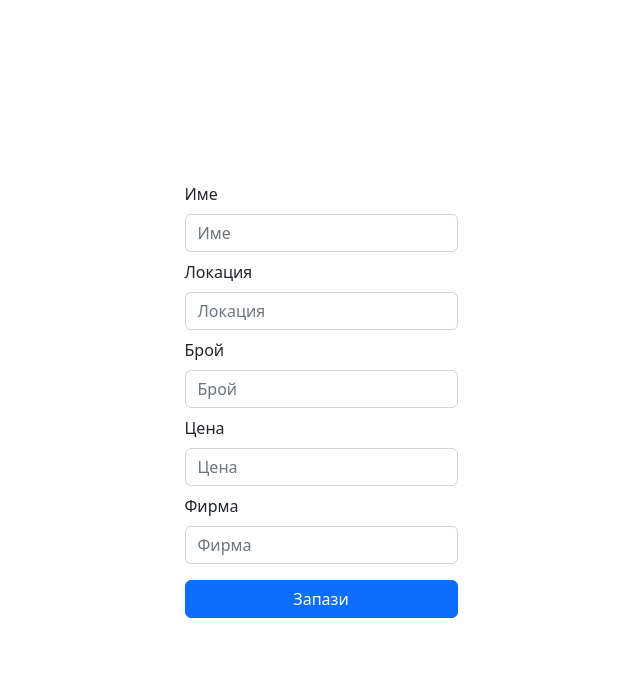
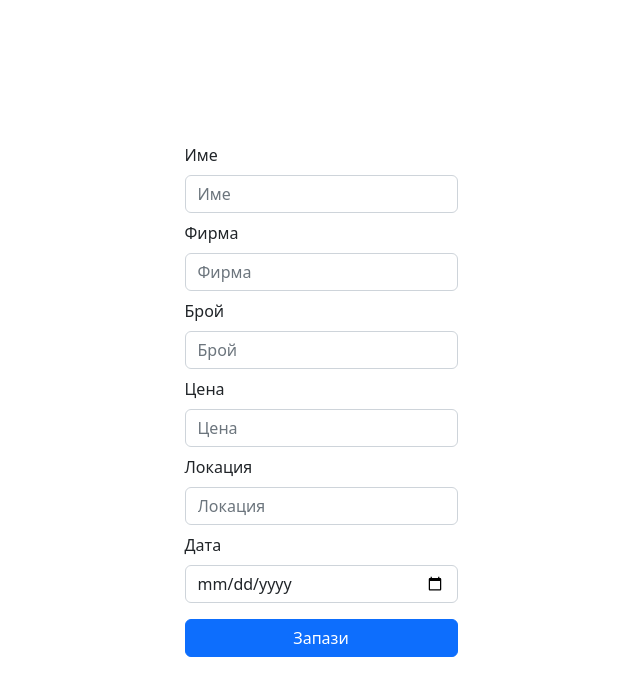
Before and after one commit to kaloyaqn/lz1kam.github.io, a React (Create React App) app in the folder frontend/: page /add in a window 1280 px wide. Shown: the top 696 px of the page, without its empty margins (319-959 px from the left). Built offline with nearby package versions, Linux system fonts and the light colour scheme.

Commit message:
feat: added date

```diff
--- a/frontend/src/components/AddUser.js
+++ b/frontend/src/components/AddUser.js
@@ -8,6 +8,7 @@ const AddUser = () => {
   const [firma, setFirma] = useState("");
   const [broi, setBroi] = useState("");
   const [cena, setCena] = useState("");
+  const [date, setDate] = useState("");
   const navigate = useNavigate();
 
   const saveUser = async (e) => {
@@ -19,6 +20,7 @@ const AddUser = () => {
         firma,
         broi,
         cena,
+        date,
       });
       navigate("/");
     } catch (error) {
@@ -43,6 +45,44 @@ const AddUser = () => {
             </div>
           </div>
           <div className="field mb-2">
+            <label className="form-label">Фирма</label>
+            <div className="control">
+              <input
+                type="text"
+                className="form-control"
+                value={firma}
+                onChange={(e) => setFirma(e.target.value)}
+                placeholder="Фирма"
+              />
+            </div>
+          </div>
+
+
+          <div className="field mb-2">
+            <label className="form-label">Брой</label>
+            <div className="control">
+              <input
+                type="number"
+                className="form-control"
+                value={broi}
+                onChange={(e) => setBroi(e.target.value)}
+                placeholder="Брой"
+              />
+            </div>
+          </div>
+          <div className="field mb-2">
+            <label className="form-label">Цена</label>
+            <div className="control">
+              <input
+                type="number"
+                className="form-control"
+                value={cena}
+                onChange={(e) => setCena(e.target.value)}
+                placeholder="Цена"
+              />
+            </div>
+          </div>
+          <div className="field mb-2">
             <label className="form-label">Локация</label>
             <div className="control">
               <input
@@ -55,38 +95,14 @@ const AddUser = () => {
             </div>
           </div>
           <div className="field mb-2">
-            <label className="form-label">Брой</label>
+            <label className="form-label">Дата</label>
             <div className="control">
               <input
-                type="text"
+                type="date"
                 className="form-control"
-                value={broi}
-                onChange={(e) => setBroi(e.target.value)}
-                placeholder="Брой"
-              />
-            </div>
-          </div>
-          <div className="field mb-2">
-            <label className="form-label">Цена</label>
-            <div className="control">
-              <input
-                type="text"
-                className="form-control"
-                value={cena}
-                onChange={(e) => setCena(e.target.value)}
-                placeholder="Цена"
-              />
-            </div>
-          </div>
-          <div className="field">
-            <label className="form-label">Фирма</label>
-            <div className="control">
-              <input
-                type="text"
-                className="form-control"
-                value={firma}
-                onChange={(e) => setFirma(e.target.value)}
-                placeholder="Фирма"
+                value={mqsto}
+                onChange={(e) => setMqsto(e.target.value)}
+                placeholder="Дата"
               />
             </div>
           </div>
--- a/frontend/src/components/EditUser.js
+++ b/frontend/src/components/EditUser.js
@@ -8,6 +8,7 @@ const EditUser = () => {
   const [firma, setFirma] = useState("");
   const [broi, setBroi] = useState("");
   const [cena, setCena] = useState("");
+  const [date, setDate] = useState("");
   const navigate = useNavigate();
   const { id } = useParams();
 
@@ -21,7 +22,8 @@ const EditUser = () => {
     setMqsto(response.data.mqsto);
     setFirma(response.data.firma);
     setBroi(response.data.broi);
-    setCena(response.data.broi);
+    setCena(response.data.cena);
+    setDate(response.data.date);
   };
 
   const updateUser = async (e) => {
@@ -33,6 +35,7 @@ const EditUser = () => {
         firma,
         broi,
         cena,
+        date,
       });
       navigate("/");
     } catch (error) {
--- a/frontend/src/components/UserList.js
+++ b/frontend/src/components/UserList.js
@@ -63,6 +63,7 @@ const UserList = () => {
               <th>Цена</th>
               <th>Общо</th>
               <th>Локация</th>
+              <th>Дата</th>
               <th>Действия</th>
             </tr>
           </thead>
@@ -76,6 +77,7 @@ const UserList = () => {
                 <td>{user.cena} лв.</td>
                 <td>{user.cena * user.broi} лв.</td>
                 <td>{user.mqsto}</td>
+                <td>{user.date}</td>
 
                 <td>
                   <Link
```
Also changed, not shown: 1 other file (tests, documents, lock files or other folders).
